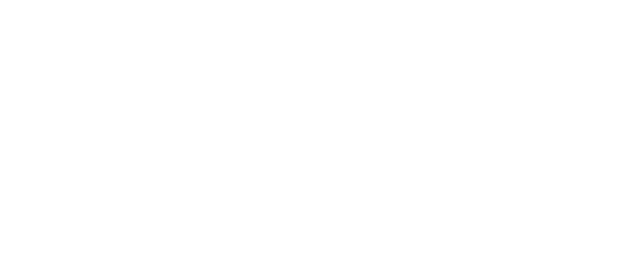
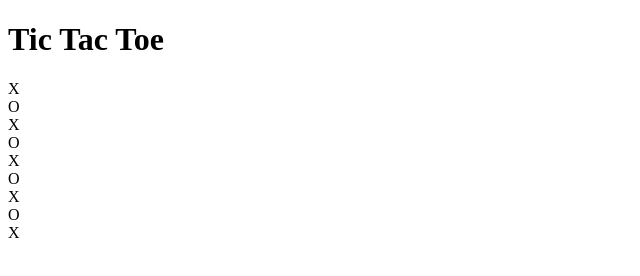
Before and after one commit to SoloGudLyf/tic-tac-toe, a plain HTML site: page index.html in a window 1280 px wide. Shown: the whole page, without its empty margins (0-640 px from the left). Drawn offline with Linux system fonts and the light colour scheme.

Commit message:
Setup game board to style with CSS

```diff
--- a/index.html
+++ b/index.html
@@ -7,6 +7,16 @@
     <link rel="stylesheet" href="styles.css">
 </head>
 <body>
+    <h1>Tic Tac Toe</h1>
+    <div class="conatiner"><div>X</div>
+    <div>O</div>
+    <div>X</div>
+    <div>O</div>
+    <div>X</div>
+    <div>O</div>
+    <div>X</div>
+    <div>O</div>
+    <div>X</div></div>
     <script src="script.js"></script>
 </body>
 </html>
```
